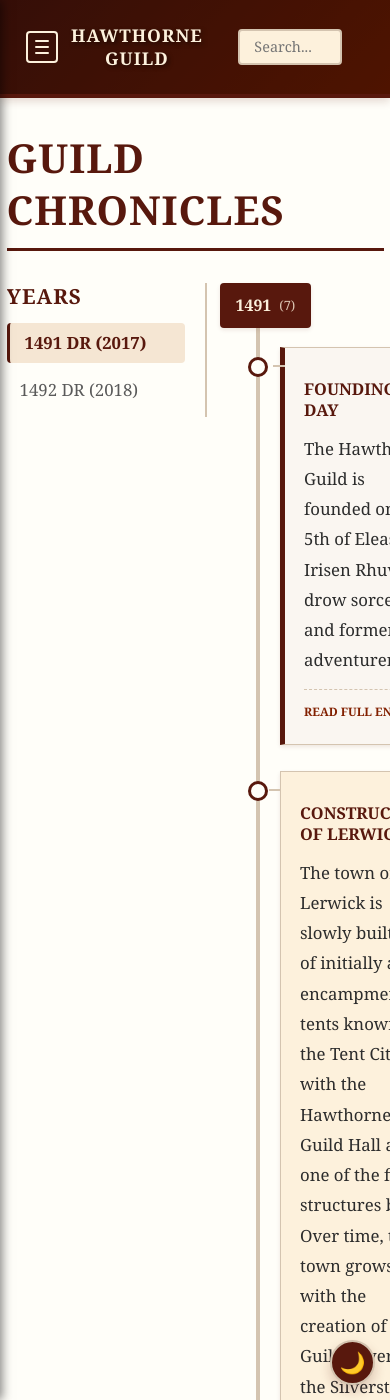
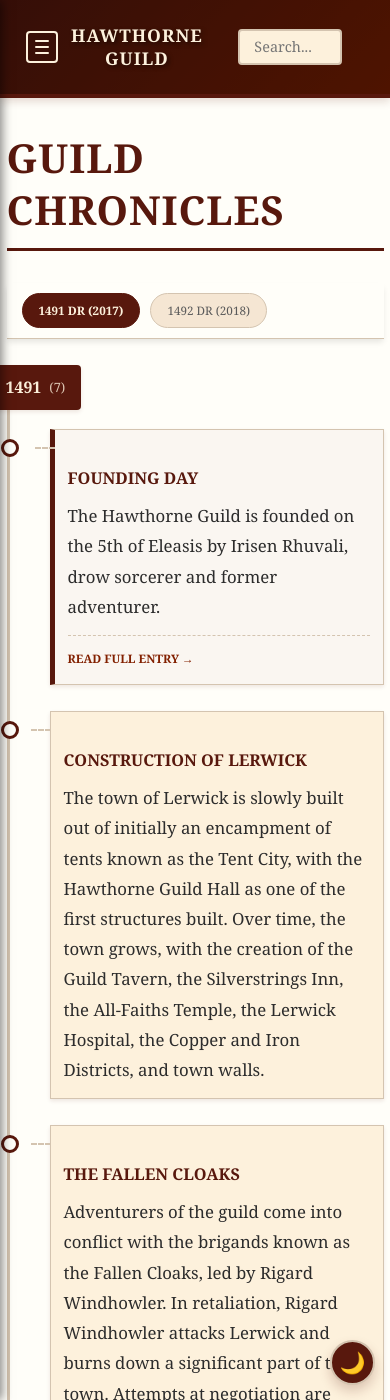
Before and after one commit to coconutswallow/Guides, a Jekyll site: the page built from guild-chronicles.md, in a window 390 px wide and 1400 px high. Built offline with Jekyll 4.4.1, drawn with Linux system fonts in a browser that asks for light colours.

Commit message:
Update timeline.css

```diff
--- a/assets/css/timeline.css
+++ b/assets/css/timeline.css
@@ -204,24 +204,97 @@
     border-left-color: var(--color-primary);
     padding-left: 15px;
 }
-
 /* ============================================
    RESPONSIVE (Mobile)
    ============================================ */
 @media (max-width: 900px) {
-    /* ... [Previous mobile styles] ... */
 
-    .timeline-container {
-        padding-left: 20px;
-        margin-left: 10px;
+    /* 1. Break the Grid Layout */
+    .chronicles-layout {
+        display: block; /* Stacks the sidebar on top of content */
+        gap: 0;
     }
 
+    /* 2. Turn Sidebar into a Sticky Top Bar */
+    .chronicles-sidebar {
+        position: sticky;
+        top: 0; /* Adjust this if you have a fixed site header (e.g. 60px) */
+        z-index: 100;
+        width: 100%;
+        background-color: var(--color-bg-page); /* Crucial: hides content scrolling behind it */
+        border-bottom: 1px solid var(--color-border);
+        padding: 10px 0;
+        margin-bottom: 2rem;
+        box-shadow: 0 4px 6px -1px rgba(0, 0, 0, 0.1);
+    }
+
+    /* 3. Layout the Years Horizontally */
+    .sticky-wrapper {
+        position: static; /* Remove desktop sticky logic */
+        max-height: auto;
+        border-right: none;
+        padding-right: 0;
+        overflow-y: hidden;
+        overflow-x: auto; /* Allow horizontal scrolling */
+        -webkit-overflow-scrolling: touch; /* Smooth scroll on iOS */
+    }
+
+    /* Hide the "YEARS" header to save vertical space */
+    .nav-header {
+        display: none;
+    }
+
+    /* Flex the list to be a horizontal row */
+    .year-nav ul {
+        display: flex;
+        flex-direction: row;
+        padding: 0 15px; /* Add breathing room on sides */
+        gap: 10px;
+    }
+
+    .year-nav li {
+        margin-bottom: 0;
+        flex-shrink: 0; /* Prevent years from squishing */
+    }
+
+    /* Style the links as "Pills/Tabs" */
+    .year-nav a {
+        background-color: var(--color-bg-medium);
+        border: 1px solid var(--color-border);
+        border-radius: 20px;
+        padding: 6px 16px;
+        font-size: 0.9rem;
+    }
+
+    /* Active state for horizontal layout */
+    .year-nav a.active {
+        background-color: var(--color-primary);
+        color: var(--color-bg-light);
+        border-color: var(--color-primary);
+        padding-left: 16px; /* Override desktop shift */
+    }
+
+    /* 4. Fix Timeline Content Width */
+    .timeline-container {
+        padding-left: 40px;
+        margin-left: 0; /* Remove any grid margin */
+        border-left-width: 3px; /* Slightly thinner line for mobile */
+    }
+
+    /* Adjust dots and lines for new padding */
     .timeline-item::before {
-        left: -32px;
+        left: -49px; /* Re-align dot with new border thickness/padding */
+        width: 12px;
+        height: 12px;
     }
 
     .timeline-content::after {
-        left: -12px;
-        width: 12px;
+        left: -20px; /* Shorten the connector dashed line */
+        width: 20px;
+    }
+
+    /* Ensure content text doesn't hit the edges */
+    .timeline-content {
+        padding: 1rem;
     }
 }
```
